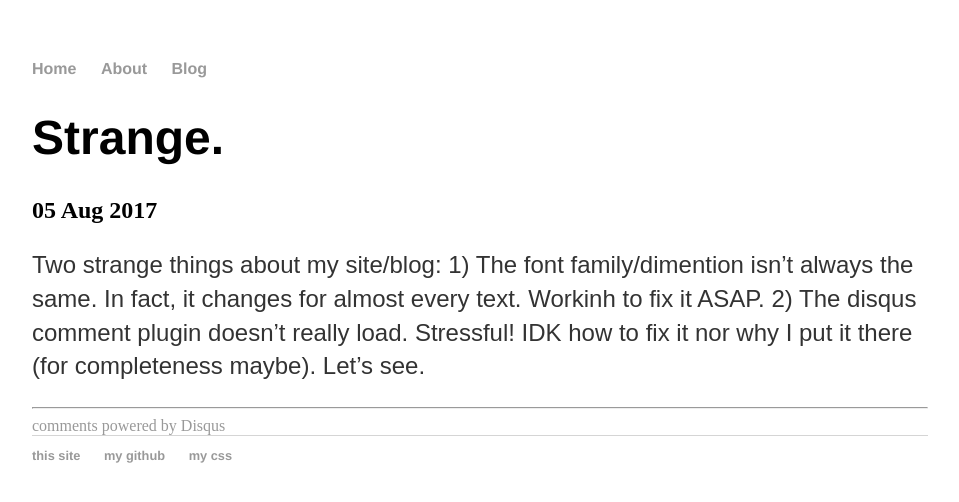
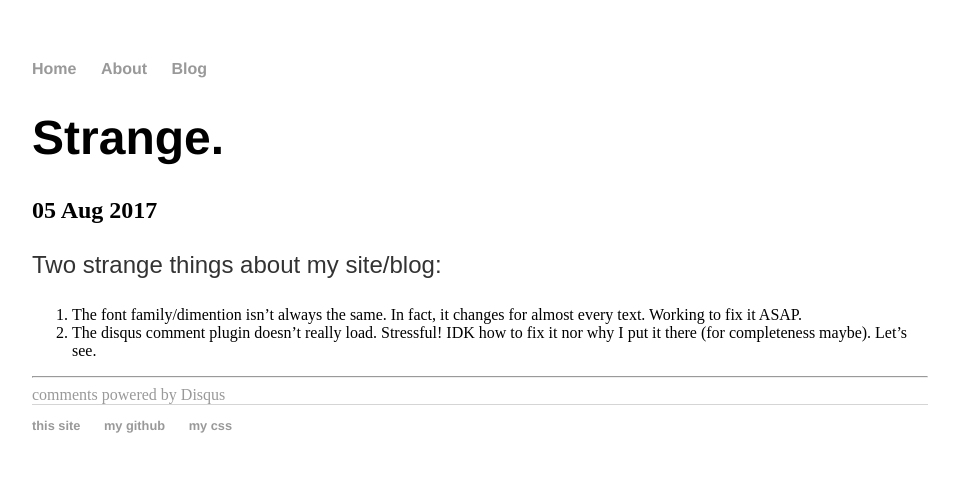
Before and after one commit to Samplasion/samplasion.github.iold, a Jekyll site: the page built from _posts/2017-08-05-strange-.md, in a window 1280 px wide. Shown: the top 502 px of the page, without its empty margins (160-1119 px from the left). Built offline with Jekyll 4.4.1, drawn with Linux system fonts in a browser that asks for light colours; comment, search, counter and statistics services are not loaded.

Commit message:
Update 2017-08-05-strange-.md

```diff
--- a/_posts/2017-08-05-strange-.md
+++ b/_posts/2017-08-05-strange-.md
@@ -5,5 +5,5 @@ date: 2017-08-05
 ---
 
 Two strange things about my site/blog:
-1) The font family/dimention isn't always the same. In fact, it changes for almost every text. Workinh to fix it ASAP.
-2) The disqus comment plugin doesn't really load. Stressful! IDK how to fix it nor why I put it there (for completeness maybe). Let's see.
+1. The font family/dimention isn't always the same. In fact, it changes for almost every text. Working to fix it ASAP.
+2. The disqus comment plugin doesn't really load. Stressful! IDK how to fix it nor why I put it there (for completeness maybe). Let's see.
```
